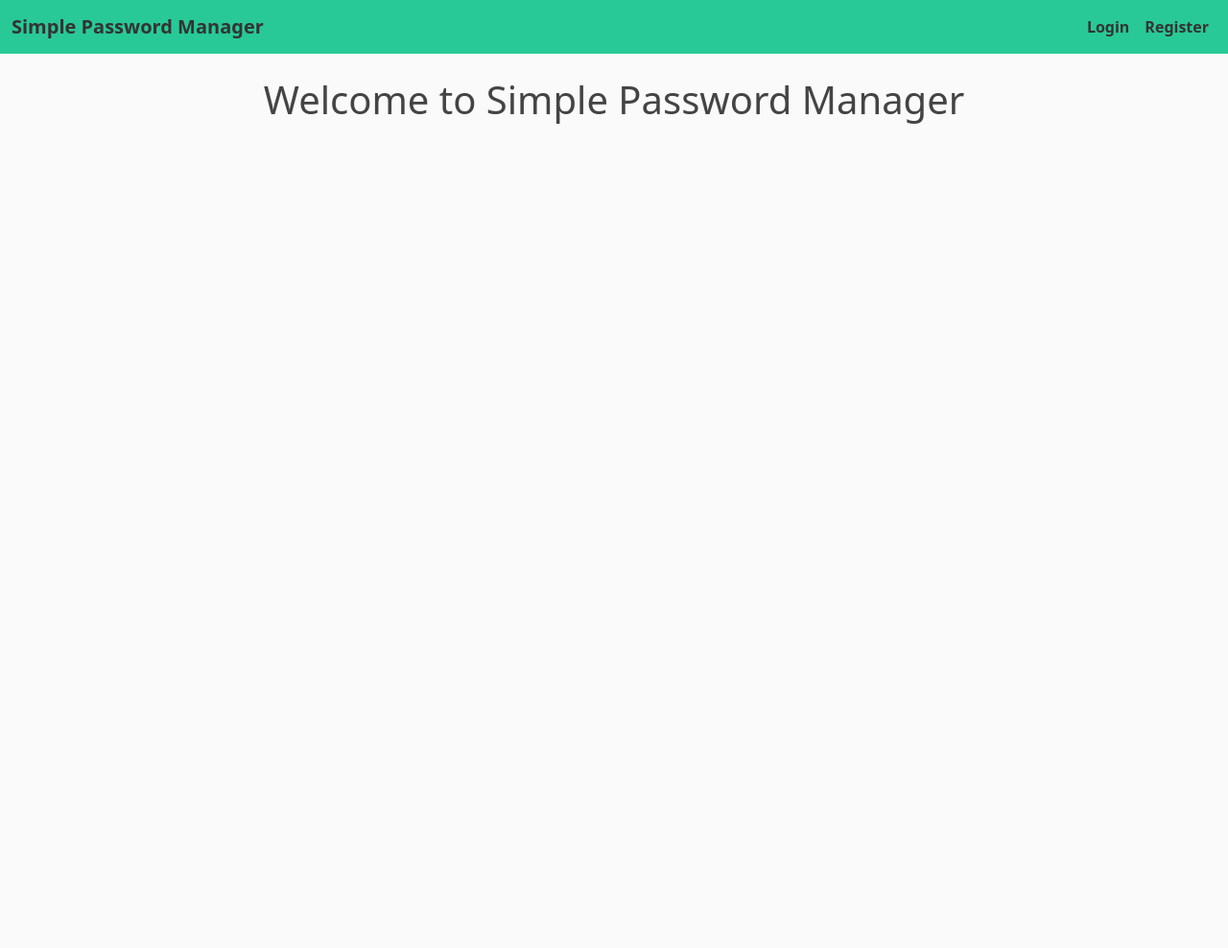
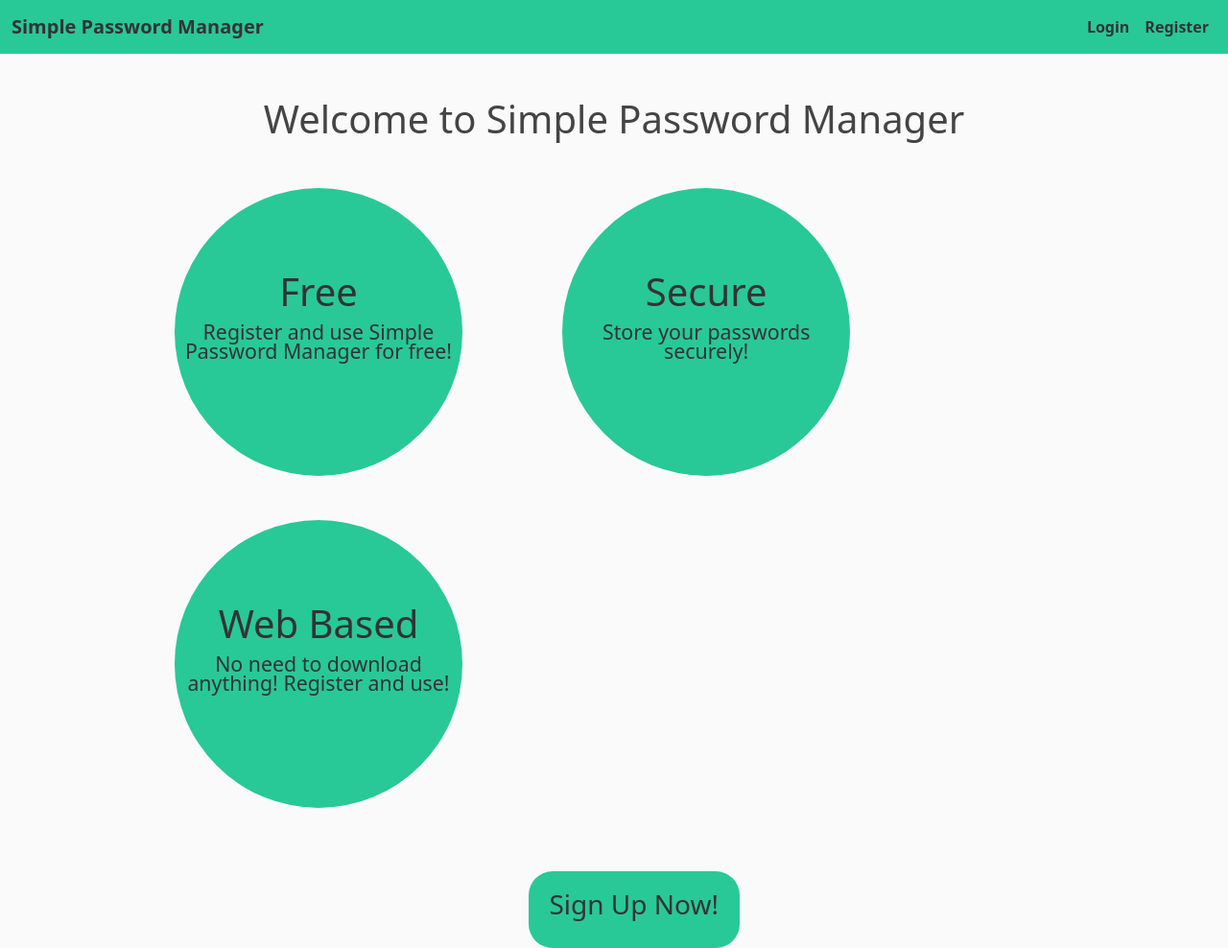
Before and after one commit to MaxRiabytsia/PasswordManager, a Django app: template passwords/templates/passwords/home.html in a window 1280 px wide. Shown: the whole page at 96% size. Before the commit the page ends 129 px from the top, so only its background shows below. Run offline with Django 3.2, Linux system fonts and the light colour scheme; the template is opened without the code that fills it, so the values that code supplies are empty; some libraries are stand-ins or nearby versions.

Commit message:
Added content to the home page

```diff
--- a/passwords/static/passwords/light.css
+++ b/passwords/static/passwords/light.css
@@ -162,3 +162,48 @@ a.article-title:hover {
     border-radius: 6px;
     font-size: 14pt;
 }
+
+.circle {
+    height: 300px;
+    width: 300px;
+    background-color: #28c996;
+    border-radius: 50%;
+    display: inline-block;
+    margin-left: 100px;
+    margin-top: 40px;
+    line-height: 20px;
+    position: relative;
+}
+
+.inside-circle-txt {
+    position: absolute;
+    bottom: 40%;
+    width: 100%;
+    text-align: center;
+    font-size: 16pt;
+}
+
+.sign-up-btn {
+    height: 80px;
+    width: 220px;
+    background-color: #28c996;
+    border-radius: 25px;
+    margin-left: 42%;
+    margin-top: 60px;
+    font-weight: bold;
+    line-height: 20px;
+    position: relative;
+}
+
+.sign-up-btn:hover {
+    height: 88px;
+    width: 242px;
+}
+
+.inside-btn-txt {
+    position: absolute;
+    bottom: 25%;
+    width: 100%;
+    text-align: center;
+    font-size: 16pt;
+}
--- a/passwords/templates/passwords/home.html
+++ b/passwords/templates/passwords/home.html
@@ -1,6 +1,43 @@
 {% extends "passwords/base.html" %}
 {% block content %}
     <div class="text-center">
-        <h1>Welcome to Simple Password Manager</h1>
+        <h1 style="margin-top: 100px;">Welcome to Simple Password Manager</h1>
     </div>
+    <div>
+        <div class="circle">
+            <div class="inside-circle-txt">
+                <h1 style="color: #333333">Free</h1>
+                Register and use Simple Password Manager for free!
+            </div>
+        </div>
+        <div class="circle">
+            <div class="inside-circle-txt">
+                <h1 style="color: #333333">Secure</h1>
+                Store your passwords<br> securely!
+            </div>
+        </div>
+        <div class="circle">
+            <div class="inside-circle-txt">
+                <h1 style="color: #333333">Web Based</h1>
+                No need to download anything! Register and use!
+            </div>
+        </div>
+    </div>
+    {% if user.is_authenticated %}
+        <a href="{% url "user-passwords" user.pk %}">
+            <div class="sign-up-btn">
+                <div class="inside-btn-txt">
+                    <h3 style="color: #333333">Your Passwords</h3>
+                </div>
+            </div>
+        </a>
+    {% else %}
+        <a href="{% url "register" %}">
+            <div class="sign-up-btn">
+                <div class="inside-btn-txt">
+                    <h3 style="color: #333333">Sign Up Now!</h3>
+                </div>
+            </div>
+        </a>
+    {% endif %}
 {% endblock content %}
```
Also changed, not shown: passwords/static/passwords/dark.css (+47 -0 lines).
